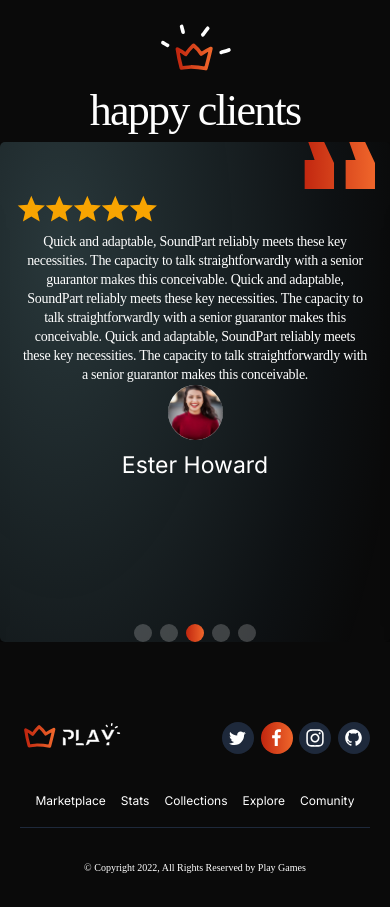
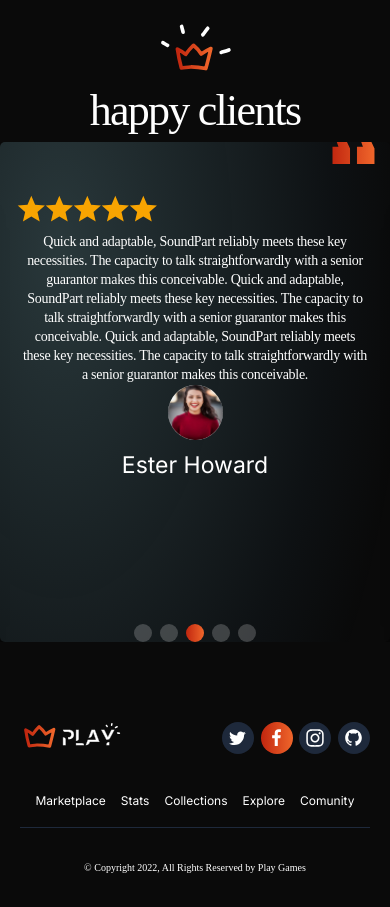
Before and after one commit to M-Ali-Haider/play, a Next.js app: page /play/ in a window 390 px wide. Shown: the part 3980-4887 px from the top of the page. Built offline with nearby package versions, Linux system fonts and the light colour scheme.

Commit message:
adjusting gaps

```diff
--- a/src/component/HappyClientSwiper/index.jsx
+++ b/src/component/HappyClientSwiper/index.jsx
@@ -34,7 +34,7 @@ export default function HappyClientsSwiper() {
         >
             {
                 [...Array(5)].map((_,i)=>{
-                    return <SwiperSlide key={i} className={styles.swiperSlide}><InnerSwiperSlide/></SwiperSlide>
+                    return <SwiperSlide key={i} className={styles.swiperSlide}><InnerSwiperSlide isSwiperSingle={isSwiperSingle}/></SwiperSlide>
                 })
             }
         </Swiper>
@@ -42,8 +42,8 @@ export default function HappyClientsSwiper() {
   )
 }
 
-function InnerSwiperSlide({}) {
-  return (<><Image className={styles.annotationAbsolute} src={`${nextConfig.basePath}/images/annotation.svg`} width={72} height={62} alt='annotation image' />
+function InnerSwiperSlide({isSwiperSingle}) {
+  return (<><Image className={styles.annotationAbsolute} src={`${nextConfig.basePath}/images/annotation.svg`} width={isSwiperSingle?44:72} height={isSwiperSingle?37:62} alt='annotation image' />
             <Image className={styles.stars} src={`${nextConfig.basePath}/images/stars.svg`} width={145} height={35} alt='stars-image' />
             <div className={styles.swiperSlideText}>
                 Quick and adaptable, SoundPart reliably meets these key necessities. The capacity to talk straightforwardly with a senior guarantor makes this conceivable. Quick and adaptable, SoundPart reliably meets these key necessities. The capacity to talk straightforwardly with a senior guarantor makes this conceivable.
--- a/src/component/HappyClientSwiper/style.module.css
+++ b/src/component/HappyClientSwiper/style.module.css
@@ -60,6 +60,8 @@
         padding: 15px;
         padding-top: 50px;
         border-radius: 5px;
+        gap: 20px;
+        padding-bottom: 10px;
     }
     .swiperSlideText{
         height: 154px;
```
